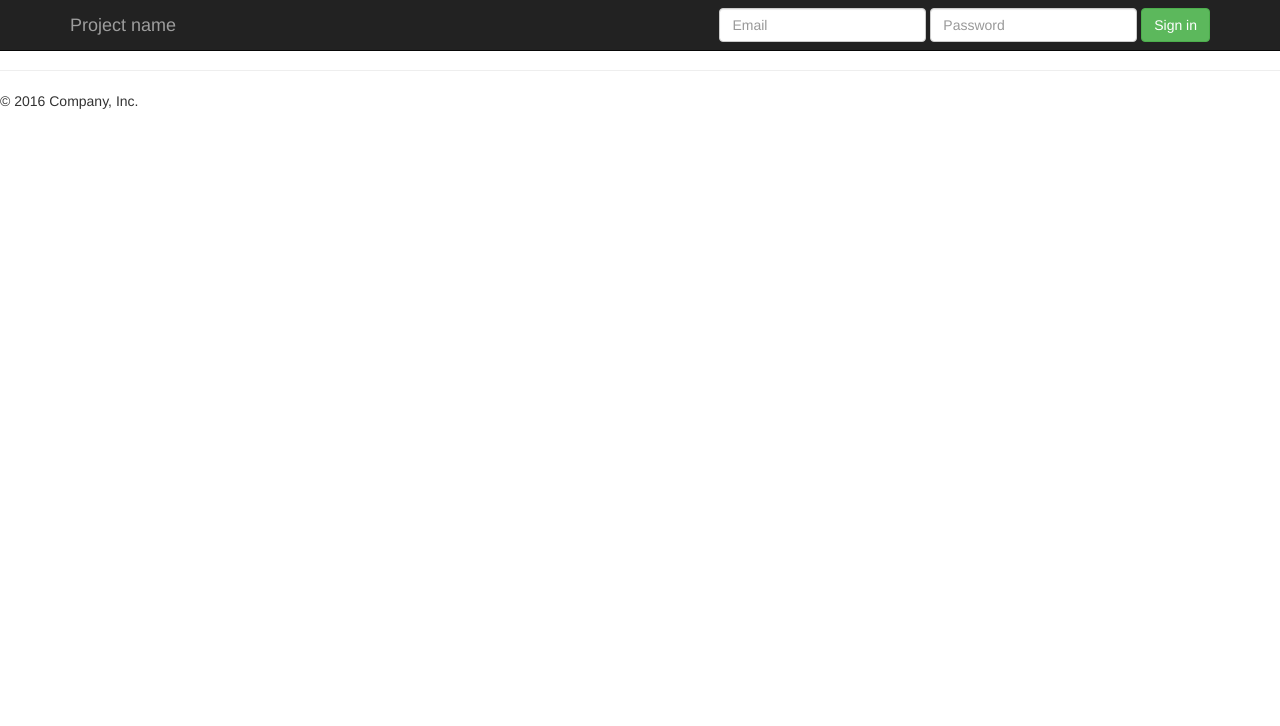
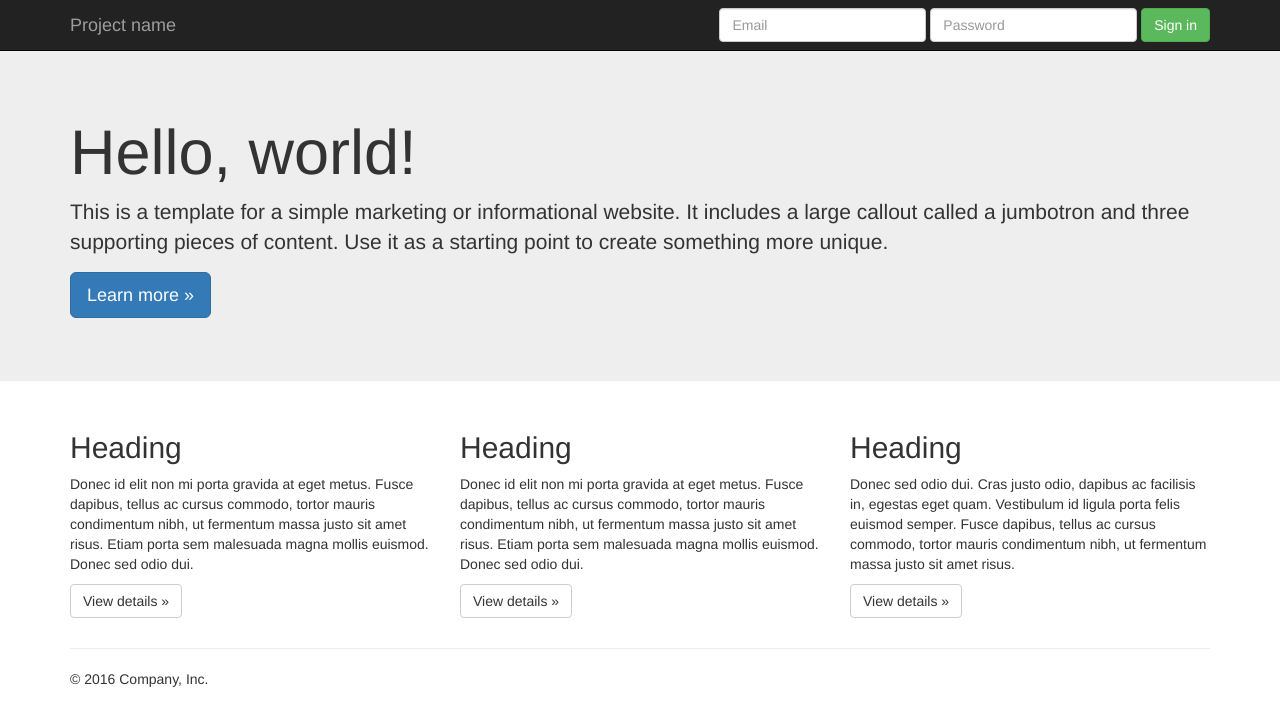
Before and after one commit to ArturFelipeVeloso/bugflow, a Django app: page / in a window 1280 px wide. Shown: the top 726 px of the page. Run offline with Django 3.2, Linux system fonts and the light colour scheme; some libraries are stand-ins or nearby versions.

Commit message:
Correção do bootstrap

```diff
--- a/bugflow/settings.py
+++ b/bugflow/settings.py
@@ -120,7 +120,7 @@ USE_TZ = True
 # https://docs.djangoproject.com/en/2.0/howto/static-files/
 
 STATICFILES_DIRS = [
-    os.path.join(BASE_DIR, 'bugflow', 'starticfiles'),
+    os.path.join(BASE_DIR, 'bugflow', 'static'),
 ]
 
 STATIC_URL = '/static/'
--- a/bugflow/templates/home/index.html
+++ b/bugflow/templates/home/index.html
@@ -6,5 +6,47 @@
 
 
 {% block body %}
+    <!-- Main jumbotron for a primary marketing message or call to action -->
+    <div class="jumbotron">
+        <div class="container">
+            <h1>Hello, world!</h1>
+            <p>This is a template for a simple marketing or informational website. It includes a large callout called a jumbotron
+                and three supporting pieces of content. Use it as a starting point to create something more unique.</p>
+            <p>
+                <a class="btn btn-primary btn-lg" href="#" role="button">Learn more &raquo;</a>
+            </p>
+        </div>
+    </div>
 
+    <div class="container">
+        <!-- Example row of columns -->
+        <div class="row">
+            <div class="col-md-4">
+                <h2>Heading</h2>
+                <p>Donec id elit non mi porta gravida at eget metus. Fusce dapibus, tellus ac cursus commodo, tortor mauris condimentum
+                    nibh, ut fermentum massa justo sit amet risus. Etiam porta sem malesuada magna mollis euismod. Donec sed
+                    odio dui. </p>
+                <p>
+                    <a class="btn btn-default" href="#" role="button">View details &raquo;</a>
+                </p>
+            </div>
+            <div class="col-md-4">
+                <h2>Heading</h2>
+                <p>Donec id elit non mi porta gravida at eget metus. Fusce dapibus, tellus ac cursus commodo, tortor mauris condimentum
+                    nibh, ut fermentum massa justo sit amet risus. Etiam porta sem malesuada magna mollis euismod. Donec sed
+                    odio dui. </p>
+                <p>
+                    <a class="btn btn-default" href="#" role="button">View details &raquo;</a>
+                </p>
+            </div>
+            <div class="col-md-4">
+                <h2>Heading</h2>
+                <p>Donec sed odio dui. Cras justo odio, dapibus ac facilisis in, egestas eget quam. Vestibulum id ligula porta felis
+                    euismod semper. Fusce dapibus, tellus ac cursus commodo, tortor mauris condimentum nibh, ut fermentum massa
+                    justo sit amet risus.</p>
+                <p>
+                    <a class="btn btn-default" href="#" role="button">View details &raquo;</a>
+                </p>
+            </div>
+        </div>
 {% endblock body %}
```
Also changed, not shown: bugflow/templates/base.html (+1 -28 lines).
